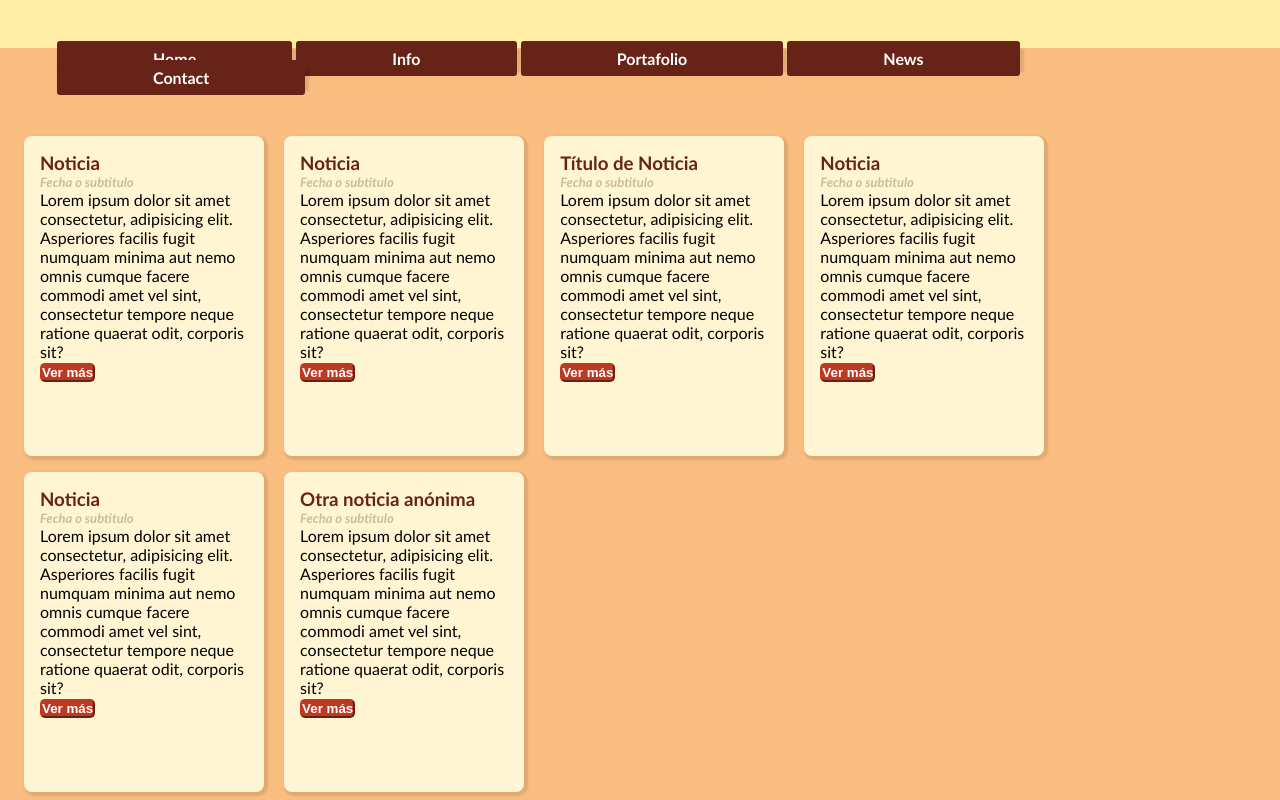
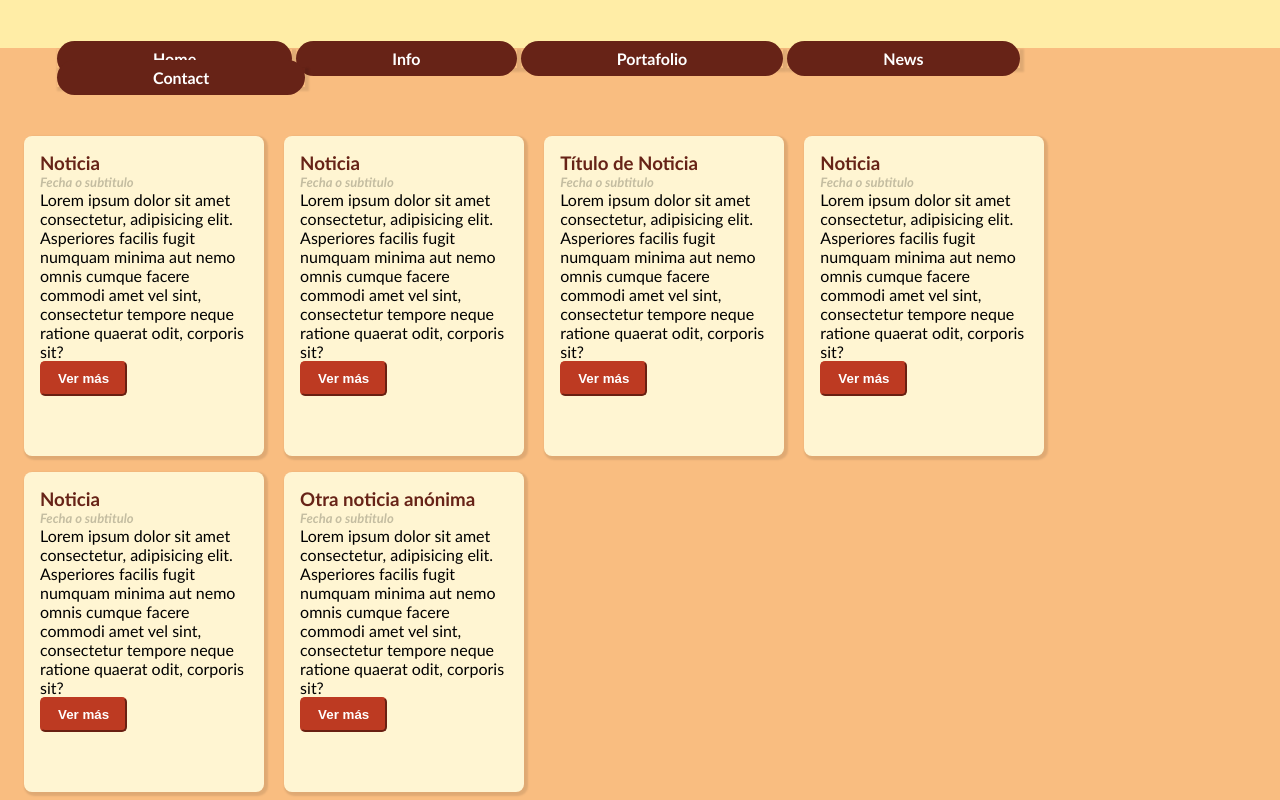
Before and after one commit to katyrivera7/RiveraKatherine, a plain HTML site: page index.html in a window 1280 px wide. Drawn offline with Linux system fonts and the light colour scheme.

Commit message:
Cambio boton ver mas

```diff
--- a/style.css
+++ b/style.css
@@ -48,9 +48,9 @@ body{
     font-weight: bold;
     padding: 0.5rem 6rem;
     color: white;
-    border-radius:3px ;
+    border-radius: 3rem;
     background:#672317;
-
+    text-align: left;
 }
 
 
@@ -88,9 +88,11 @@ body{
     background-color: #bd3a22;
     border-color: #bd3a22;
     border-radius: 5px;
+    padding: 0.5rem 1rem;
     font-weight: bold;
     cursor: pointer;
     text-align: right;
+    position: absolute;
 
 }
     .button:hover,
```
